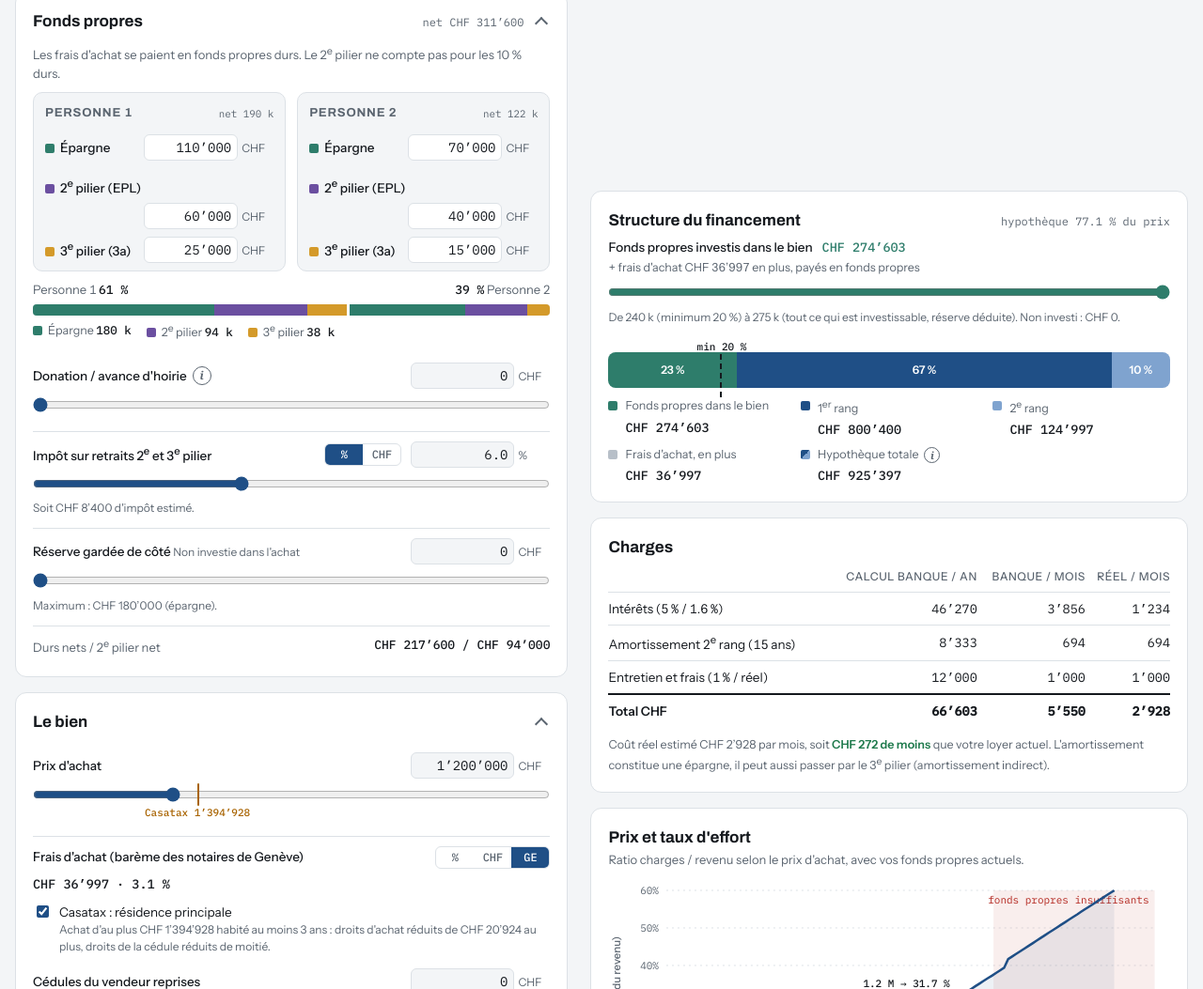
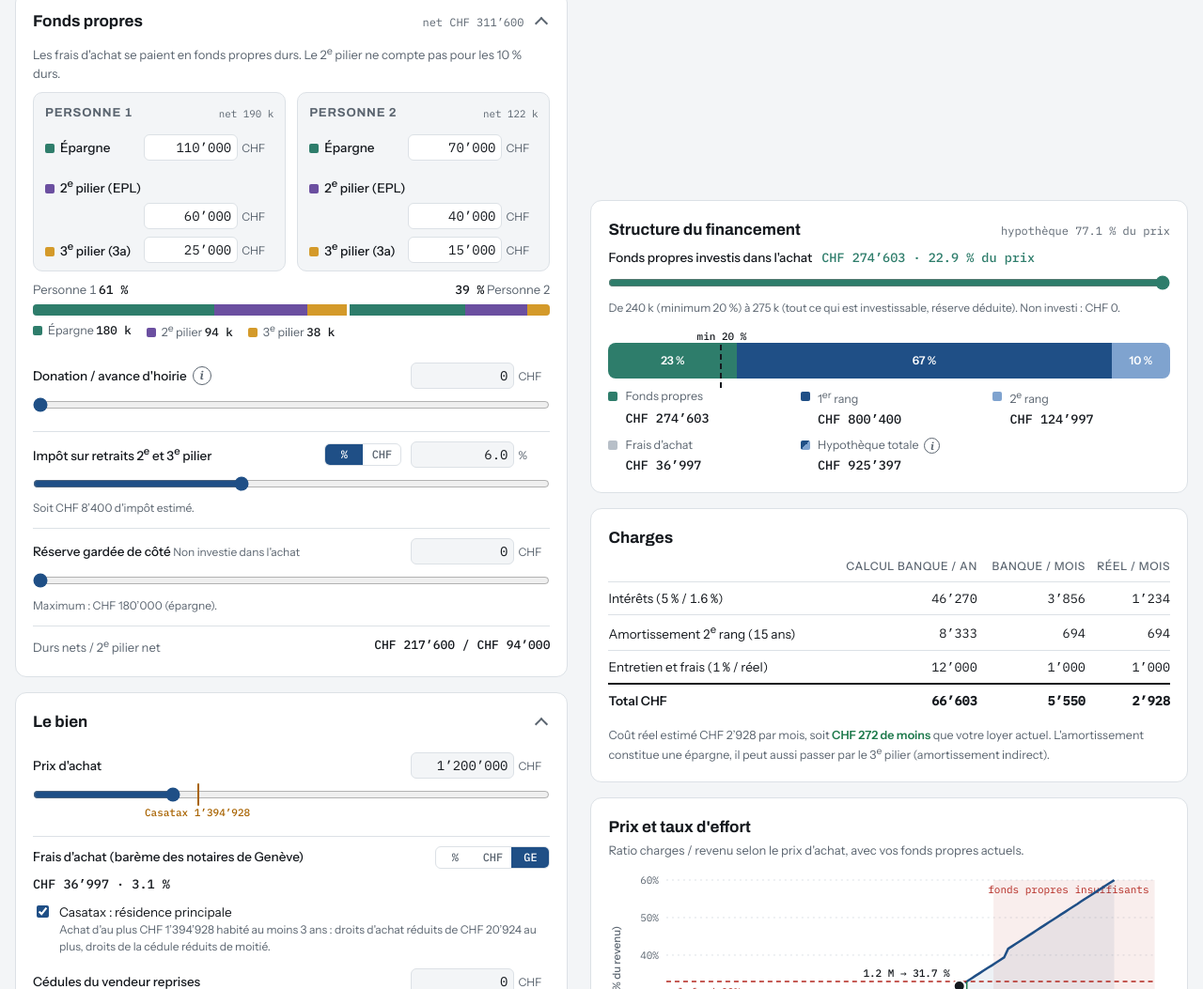
Before and after one commit to gerome12/simulateur-hypotheque, a plain HTML site: page index.html in a window 1280 px wide. Shown: the part 855-1908 px from the top of the page at 94% size. Drawn offline with Linux system fonts and the light colour scheme.

Commit message:
Annule « Structure du financement : apport dans le bien seul, frais d'achat en plus » (#22)
Ce changement ne devait pas aller dans main.

This reverts commit 50359a4b72afdde6b21d034b13a35b387caa15c4.


Claude-Session: https://claude.ai/code/session_0128R5SWGA1iEfVTaH4feUhG

Co-authored-by: Claude <noreply@anthropic.com>

```diff
--- a/index.html
+++ b/index.html
@@ -165,7 +165,6 @@ select, button { font: inherit; }
 @media (prefers-reduced-motion: reduce) { .subgroup { transition: none; } }
 .apport { padding: 4px 0 6px; }
 .apport input[type=range] { accent-color: var(--c-eq); }
-.apport-f { margin: 2px 0 0; font-size: 12.5px; color: var(--muted); font-variant-numeric: tabular-nums; }
 .apport-v { font-family: var(--font-data); font-weight: 500; font-size: 13.5px; font-variant-numeric: tabular-nums; color: var(--c-eq); }
 #field-p3a1, #field-p3a2 { border-top: 0; padding-top: 0; }
 .flabel { font-size: 13.5px; font-weight: 500; }
@@ -485,8 +484,7 @@ details.rules ul { margin: 0 0 12px; padding-left: 18px; color: var(--muted); di
       <section class="panel">
         <h2>Structure du financement <small id="t-ltv"></small></h2>
         <div class="apport">
-          <div class="frow"><label for="rg-apport">Fonds propres investis dans le bien</label><b class="apport-v" id="apport-v">–</b></div>
-          <p class="apport-f" id="apport-f"></p>
+          <div class="frow"><label for="rg-apport">Fonds propres investis dans l'achat</label><b class="apport-v" id="apport-v">–</b></div>
           <input type="range" id="rg-apport" min="0" max="1" step="any">
           <p class="hint" id="apport-h"></p>
         </div>
@@ -1230,8 +1228,7 @@ function update(skip) {
   ra.min = apMin; ra.max = apMax;
   ra.disabled = apMax - apMin < 1000;
   if (ra !== skip) ra.value = m.apport;
-  $("apport-v").textContent = chf(m.apport);
-  $("apport-f").textContent = `+ frais d'achat ${chf(m.fees)} en plus, payés en fonds propres`;
+  $("apport-v").textContent = `${chf(m.apport)} · ${pc(m.apport / m.P)} du prix`;
   $("apport-h").textContent = ra.disabled
     ? (apMax < minEq * m.P ? `Fonds propres insuffisants pour atteindre le minimum de ${pc(minEq, 0)}.` : "Tous vos fonds propres sont nécessaires.")
     : `De ${short(apMin)} (minimum ${pc(minEq, 0)}) à ${short(apMax)} (tout ce qui est investissable, réserve déduite). Non investi : ${chf(m.unused)}.`;
@@ -1242,9 +1239,8 @@ function update(skip) {
   $("stack").innerHTML = segs.map(([n, v, c]) => `<div style="flex-basis:${v / m.P * 100}%;background:${c}" title="${n}">${v / m.P > 0.09 ? pc(v / m.P, 0) : ""}</div>`).join("");
   $("t-ltv").textContent = `hypothèque ${pc(m.ltv)} du prix`;
   const lg = [
-    ["Fonds propres dans le bien", m.apport, "var(--c-eq)"],
-    ...segs.slice(1).map(([n, v, c]) => [n.replace(/(\d)(er|e) /, "$1<sup>$2</sup> "), v, c]),
-    ["Frais d'achat, en plus", m.fees, "var(--c-fee)"]
+    ...segs.map(([n, v, c]) => [n.replace(/(\d)(er|e) /, "$1<sup>$2</sup> "), v, c]),
+    ["Frais d'achat", m.fees, "var(--c-fee)"]
   ];
   $("legend").innerHTML = lg.map(([n, v, c]) => `<div class="lg"><i style="background:${c}"></i><span>${n}</span><b>${chf(v)}</b></div>`).join("")
     + `<div class="lg"><i style="background:linear-gradient(135deg, var(--c-r1) 50%, var(--c-r2) 50%)"></i><span class="lg-info">Hypothèque totale ${AIDE.hypothequeTotale ? `<button type="button" class="info" aria-controls="info-loan" aria-expanded="${!$("info-loan").hidden}" aria-label="Explication : hypothèque totale">i</button>` : ""}</span><b>${chf(m.loan)}</b></div>`
```
